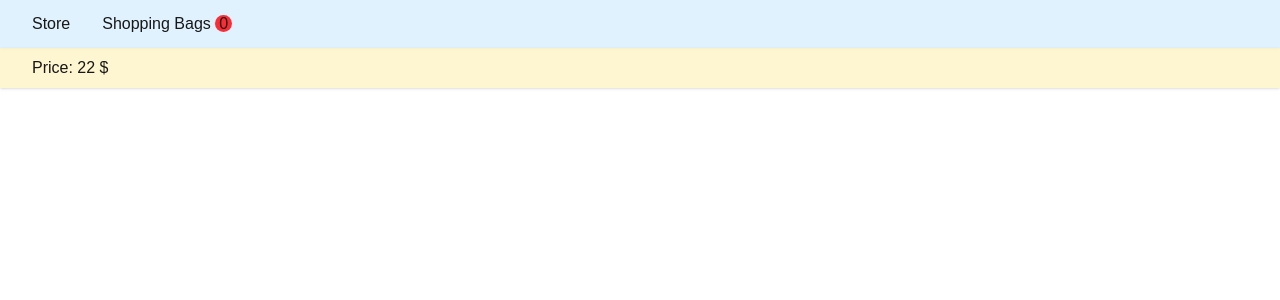
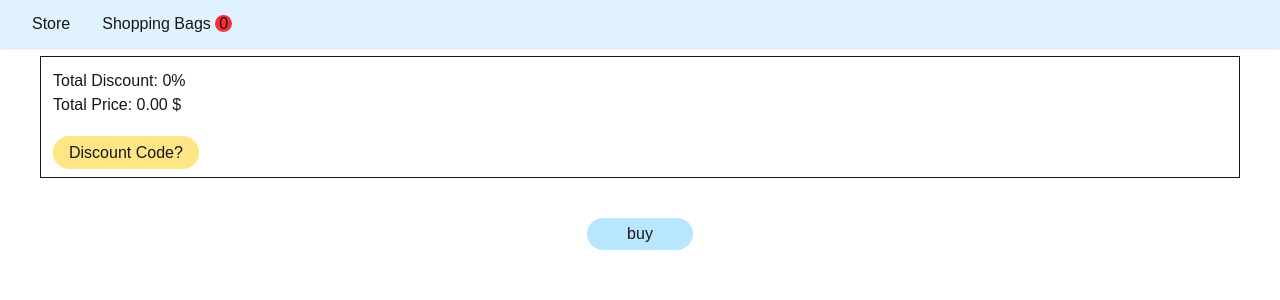
Before and after one commit to KimiyaKhoshnood/FlowerShop, a Next.js app: page /bag in a window 1280 px wide. Shown: the top 300 px of the page. Built offline with nearby package versions, Linux system fonts and the light colour scheme; data requests are answered from the project's data file.

Commit message:
updating
updating

```diff
--- a/package.json
+++ b/package.json
@@ -10,11 +10,15 @@
     "server": "json-server src/database/db.json --port 3004"
   },
   "dependencies": {
+    "@emotion/react": "^11.14.0",
+    "@emotion/styled": "^11.14.0",
+    "@mui/material": "^6.4.7",
     "axios": "^1.8.2",
     "json-server": "^1.0.0-beta.3",
     "next": "15.2.0",
     "react": "^19.0.0",
-    "react-dom": "^19.0.0"
+    "react-dom": "^19.0.0",
+    "react-hook-form": "^7.54.2"
   },
   "devDependencies": {
     "@eslint/eslintrc": "^3",
--- a/src/app/bag/page.tsx
+++ b/src/app/bag/page.tsx
@@ -1,60 +1,48 @@
-"use client"
-import AddRemove from "@/components/AddToCard";
+"use client";
 import ShoppingBagCard from "@/components/ShoppingBagCard";
 import { useShoppingItemsContext } from "@/context/context";
-import { GetProductByID } from "@/data/GetData";
+import React, { useEffect, useState } from "react";
+import { EachProduct } from "../store/page";
 import axios from "axios";
-import React, { useEffect, useState } from "react";
+import Discount from "@/components/Discount";
 
 const ShoppingBag = () => {
-  const products = [
-    {
-      id: "1",
-      title: "Product 1",
-      price: 10.99,
-      image:
-        "https://www.imageskincare.de/media/amasty/webp/catalog/product/cache/1e1e9baf02c2daa40c835fad34d48eeb/2/5/25_3_png.webp",
-      description:
-        "Lorem ipsum, dolor sit amet consectetur adipisicing elit. Aliquam atque possimus repellendus recusandae, quam similique, dolorem ducimus, ipsum blanditiis explicabo necessitatibus quibusdam cumque obcaecati quo sunt.",
-    },
-    {
-      id: "2",
-      title: "Product 2",
-      price: 10,
-      image:
-        "https://www.imageskincare.de/media/amasty/webp/catalog/product/cache/1e1e9baf02c2daa40c835fad34d48eeb/3/3/33_3_png.webp",
-      description:
-        "Lorem ipsum, dolor sit amet consectetur adipisicing elit. Aliquam atque possimus repellendus recusandae, quam similique, dolorem ducimus, ipsum blanditiis explicabo necessitatibus quibusdam cumque obcaecati quo sunt.",
-    },
-    {
-      id: "3",
-      title: "Product 3",
-      price: 19,
-      image:
-        "https://www.imageskincare.de/media/amasty/webp/catalog/product/cache/1e1e9baf02c2daa40c835fad34d48eeb/2/5/25_3_png.webp",
-      description:
-        "Lorem ipsum, dolor sit amet consectetur adipisicing elit. Aliquam atque possimus repellendus recusandae, quam similique, dolorem ducimus, ipsum blanditiis explicabo necessitatibus quibusdam cumque obcaecati quo sunt.",
-    },
-    {
-      id: "4",
-      title: "Product 4",
-      price: 9,
-      image:
-        "https://www.imageskincare.de/media/amasty/webp/catalog/product/cache/1e1e9baf02c2daa40c835fad34d48eeb/3/3/33_3_png.webp",
-      description:
-        "Lorem ipsum, dolor sit amet consectetur adipisicing elit. Aliquam atque possimus repellendus recusandae, quam similique, dolorem ducimus, ipsum blanditiis explicabo necessitatibus quibusdam cumque obcaecati quo sunt.",
-    },
-  ];
+  const { shoppingItems, discount } = useShoppingItemsContext();
 
-  const { shoppingItems } = useShoppingItemsContext();
+  const [allProducts, setAllProducts] = useState<EachProduct[]>([]);
+  useEffect(() => {
+    axios(`http://localhost:3004/products/`).then((res) => {
+      setAllProducts(res.data);
+    });
+  }, []);
 
   return (
-    <div>
+    <div className="px-10 py-2">
       {shoppingItems?.map((each) => {
-        return (
-          <ShoppingBagCard key={each.id} id={each.id}/>
-        );
+        return <ShoppingBagCard key={each.id} id={each.id} />;
       })}
+
+      {/* component for discount and process and total price */}
+      <div className="border">
+        <div className="p-3">
+          <p>Total Discount: <span>{discount}%</span></p>
+          <span>Total Price: </span>{" "}
+          <span>
+            {shoppingItems
+              ?.reduce((total, item) => {
+                let selectedProduct = allProducts.find(
+                  (product) => product.id == item.id
+                );
+                return total + (selectedProduct?.price || 0) * item.qty * (100-discount)/100;
+              }, 0)
+              .toFixed(2)}{" "}
+            $
+          </span>
+        </div>
+        <Discount/>
+      </div>
+
+      <div className="flex justify-center p-10"><button className="bg-sky-200 px-10 py-1 rounded-2xl">buy</button></div>
     </div>
   );
 };
--- a/src/app/layout.tsx
+++ b/src/app/layout.tsx
@@ -1,7 +1,7 @@
 import type { Metadata } from "next";
 import { Geist, Geist_Mono } from "next/font/google";
 import "./globals.css";
-import { Footer, Header, TotalPrice } from "@/components/headerAndFooter";
+import { Footer, Header } from "@/components/headerAndFooter";
 import ContextProviderLayout from "@/context/context";
 
 const geistSans = Geist({
@@ -31,7 +31,7 @@ export default function RootLayout({
       >
         <ContextProviderLayout>
         <Header/>
-        <TotalPrice price={22}/>
+        {/* <TotalPrice price={22}/> */}
         {children}
         {/* <Footer/> */}
         </ContextProviderLayout>
--- /dev/null
+++ b/src/app/loading.tsx
@@ -0,0 +1,9 @@
+import React from 'react'
+
+const loading = () => {
+  return (
+    <div className='bg-black h-[100vh]'>loading</div>
+  )
+}
+
+export default loading
--- a/src/components/AddToCard.tsx
+++ b/src/components/AddToCard.tsx
@@ -42,7 +42,7 @@ const AddToCard = ({ id }: { id: string }) => {
           >
             +
           </button>
-          <span>{handleProductQty()}</span>
+          <span className="py-1">{handleProductQty()}</span>
           <button
             onClick={() => handleDecreaseProduct(id)}
             className="bg-sky-200 w-7 text-center"
--- /dev/null
+++ b/src/components/CardPrice.tsx
@@ -0,0 +1,19 @@
+"use client"
+import { useShoppingItemsContext } from '@/context/context';
+import React from 'react'
+
+const CardPrice = ({price}:{price:number}) => {
+  const { discount } = useShoppingItemsContext();
+
+  return (
+    <>
+    {discount==0?<span className="text-lg">{price} $</span>:
+    <div className='flex flex-col text-end'>
+        <span className="text-sm text-gray-400 line-through">{price} $</span>
+        <span className="text-lg">{price*(100-discount)/100} $</span>
+    </div>}
+    </>
+  )
+}
+
+export default CardPrice
--- /dev/null
+++ b/src/components/Discount.tsx
@@ -0,0 +1,96 @@
+"use client"
+import { useShoppingItemsContext } from "@/context/context";
+import { Alert, Snackbar } from "@mui/material";
+import axios from "axios";
+import React, { useState } from "react";
+import { useForm, SubmitHandler } from "react-hook-form"
+
+type Inputs = {
+  discount: string
+}
+
+const Discount = () => {
+
+  const [isPendingDiscount, setIsPendingDiscount] = useState<
+    "noDiscount" | "Process" | "Discount" | boolean
+  >(false);
+
+  const [openSnackbar, setOpenSnackbar] = useState(false);
+
+  const { setDiscount, discount } = useShoppingItemsContext();
+
+  const {
+    register,
+    handleSubmit,
+  } = useForm<Inputs>()
+  const onSubmit: SubmitHandler<Inputs> = (data) => {
+    axios(`http://localhost:3004/discounts?code=${data.discount}`).then(res=>{
+        if (res.data.length!=0) {
+            setIsPendingDiscount(false)
+            // setIsPendingDiscount("Discount")
+            setDiscount(res.data[0].percent)
+        } else {
+            setIsPendingDiscount(false)
+            // setIsPendingDiscount("noDiscount")
+            setOpenSnackbar(true);
+        }
+    })
+  }
+
+  return (
+    <>
+    <Snackbar
+      open={openSnackbar}
+      autoHideDuration={3000}
+      onClose={() => setOpenSnackbar(false)}
+    >
+      <Alert onClose={() => setOpenSnackbar(false)} severity="error">
+        Wrong discount code!
+      </Alert>
+    </Snackbar>
+
+    <div className="p-3">
+      {(isPendingDiscount == false) && (discount==0) ? (
+        <span
+          onClick={() => setIsPendingDiscount(true)}
+          className="py-2 px-4 bg-amber-200 rounded-2xl cursor-pointer"
+        >
+          Discount Code?
+        </span>
+      ) : null}
+      {isPendingDiscount == true ? (
+        <form action="" className=" flex gap-3" onSubmit={handleSubmit(onSubmit)}>
+          <input
+            type="text"
+            placeholder="Code"
+            className="border rounded-md py-1 px-3"
+            {...register("discount", { required: true })}
+          />
+          <button
+            type="submit"
+            className="bg-lime-300 px-2 py-1 rounded-md"
+          >
+            Check
+          </button>
+        </form>
+      ) : null}
+      {(isPendingDiscount == false) && (discount!=0) ? (
+        <>
+          <span className="py-2">{discount}% discount is active</span>{" "}
+          <span
+            onClick={() => {
+                setDiscount(0)
+                // setIsPendingDiscount("noDiscount")
+            }}
+            className="py-2 px-4 bg-red-200 rounded-2xl cursor-pointer"
+          >
+            Disable
+          </span>
+        </>
+      ) : null}
+    </div>
+    </>
+  );
+};
+
+export default Discount;
--- a/src/components/ShoppingBagCard.tsx
+++ b/src/components/ShoppingBagCard.tsx
@@ -7,15 +7,13 @@ const ShoppingBagCard = ({ id }: { id: string }) => {
   const [productDetails, setProductDetails] = useState<EachProduct|null>(null);
   useEffect(() => {
     axios(`http://localhost:3004/products/${id}`).then((res) => {
-      console.log(res);
-
       setProductDetails(res.data);
     });
   }, [id]);
 
   return (
     <>
-    {productDetails && <div className="px-10 py-2">
+    {productDetails && <div className="">
       <div className="flex border p-2">
         <img className="w-40 px-5" src={productDetails.image} alt="" />
         <div className="py-5 px-10">
--- a/src/components/headerAndFooter.tsx
+++ b/src/components/headerAndFooter.tsx
@@ -12,11 +12,11 @@ export const Header = () => {
     </header>
 }
 
-export const TotalPrice = ({price}:{price:number}) => {
-    return <div className="py-2 px-8 shadow bg-amber-100/80 sticky top-12">
-        Price: {price} $
-    </div>
-}
+// export const TotalPrice = ({price}:{price:number}) => {
+//     return <div className="py-2 px-8 shadow bg-amber-100/80 sticky top-12">
+//         Price: {price} $
+//     </div>
+// }
 
 export const Footer = () => {
     return <footer className="p-3 shadow bg-sky-100">
--- a/src/components/ui/ProductCard.tsx
+++ b/src/components/ui/ProductCard.tsx
@@ -2,6 +2,7 @@ import { EachProduct } from "@/app/store/page";
 import Link from "next/link";
 import React from "react";
 import AddRemove from "../AddToCard";
+import CardPrice from "../CardPrice";
 
 const ProductCard = ({ id, title, price, image }: EachProduct) => {
   return (
@@ -15,7 +16,8 @@ const ProductCard = ({ id, title, price, image }: EachProduct) => {
           <h2 className="text-xl">{title}</h2>
           <div className="flex justify-between py-2">
             <AddRemove id={id} />
-            <span className="text-lg">{price} $</span>
+            {/* <span className="text-lg">{price} $</span> */}
+            <CardPrice price={price}/>
           </div>
         </div>
       </div>
--- a/src/context/context.tsx
+++ b/src/context/context.tsx
@@ -10,6 +10,8 @@ type TContextProvider = {
   shoppingItems: ShoppingItems[];
   handleIncreaseProduct: (id:string) => void
   handleDecreaseProduct: (id:string) => void
+  discount: number
+  setDiscount: (discount: number) => void
 };
 
 const ContextProvider = createContext({} as TContextProvider);
@@ -26,6 +28,7 @@ export default function ContextProviderLayout({
 }) {
 
   const [shoppingItems, setShoppingItems] = useState<ShoppingItems[]>([]);
+  const [discount, setDiscount] = useState<number>(0);
 
   const handleIncreaseProduct = (id:string) => {
     setShoppingItems((current:ShoppingItems[])=>{
@@ -68,7 +71,7 @@ export default function ContextProviderLayout({
   }
 
   return (
-    <ContextProvider.Provider value={{ shoppingItems, handleIncreaseProduct, handleDecreaseProduct }}>
+    <ContextProvider.Provider value={{ shoppingItems, handleIncreaseProduct, handleDecreaseProduct, discount, setDiscount }}>
       {children}
     </ContextProvider.Provider>
   );
```
Also changed, not shown: src/database/db.json (+17 -0 lines), public/loading.gif (added), 1 other file (tests, documents, lock files or other folders).
